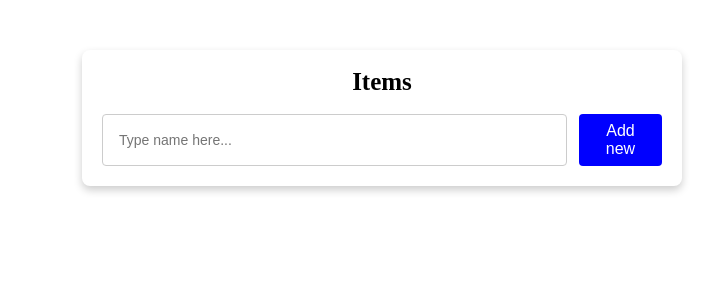
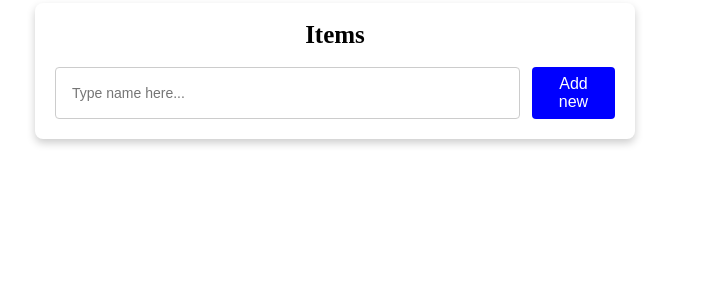
Before and after one commit to NastyaSkreka/diary, a React (Create React App) app: page / in a window 1280 px wide. Shown: the top 300 px of the page, without its empty margins (308-1024 px from the left). Built offline with nearby package versions, Linux system fonts and the light colour scheme.

Commit message:
fix padding for response

```diff
--- a/src/styles/global.css
+++ b/src/styles/global.css
@@ -43,7 +43,7 @@ button {
 .app {
     width: 600px;
     margin: 0 auto;
-    padding: 50px;
+    padding: 3px;
     display: flex;
     flex-direction: column;
     gap: 20px;
```
